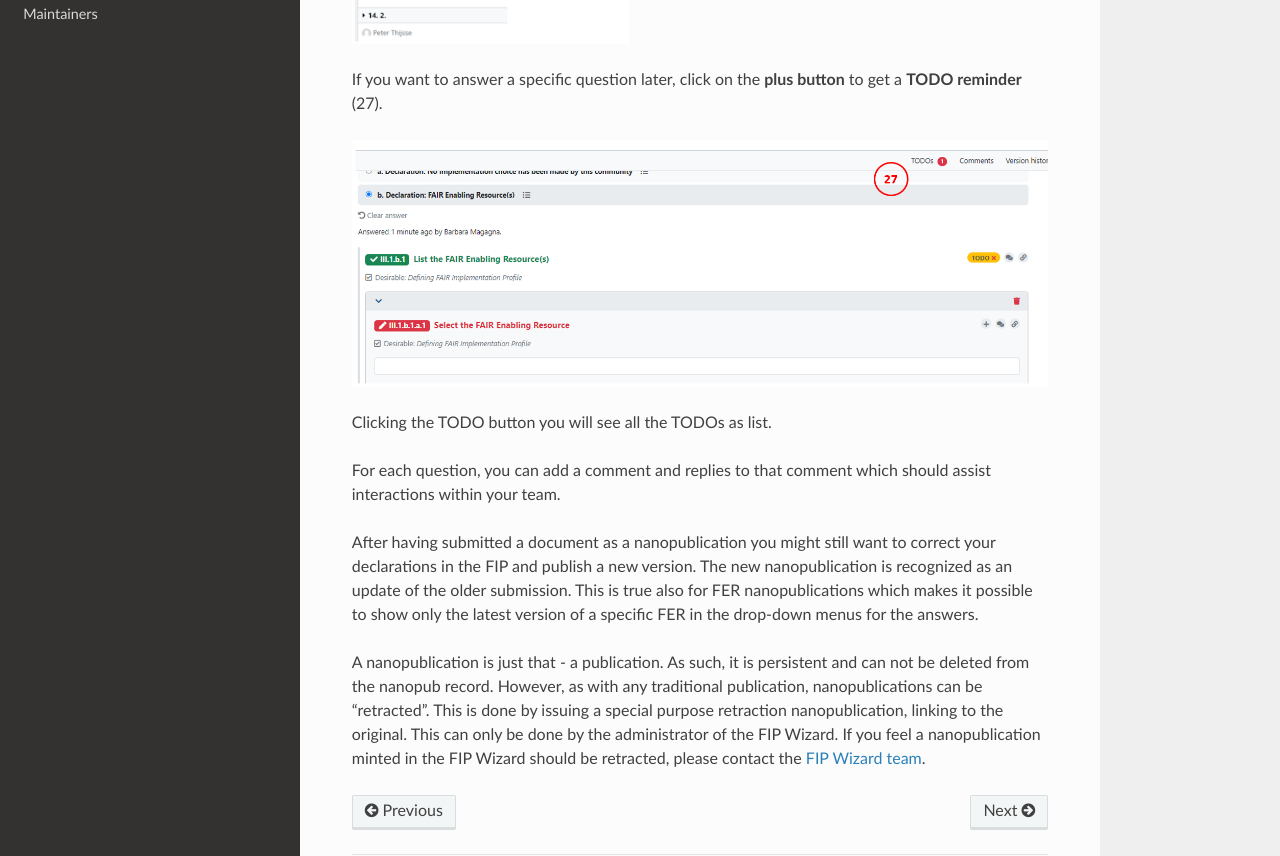
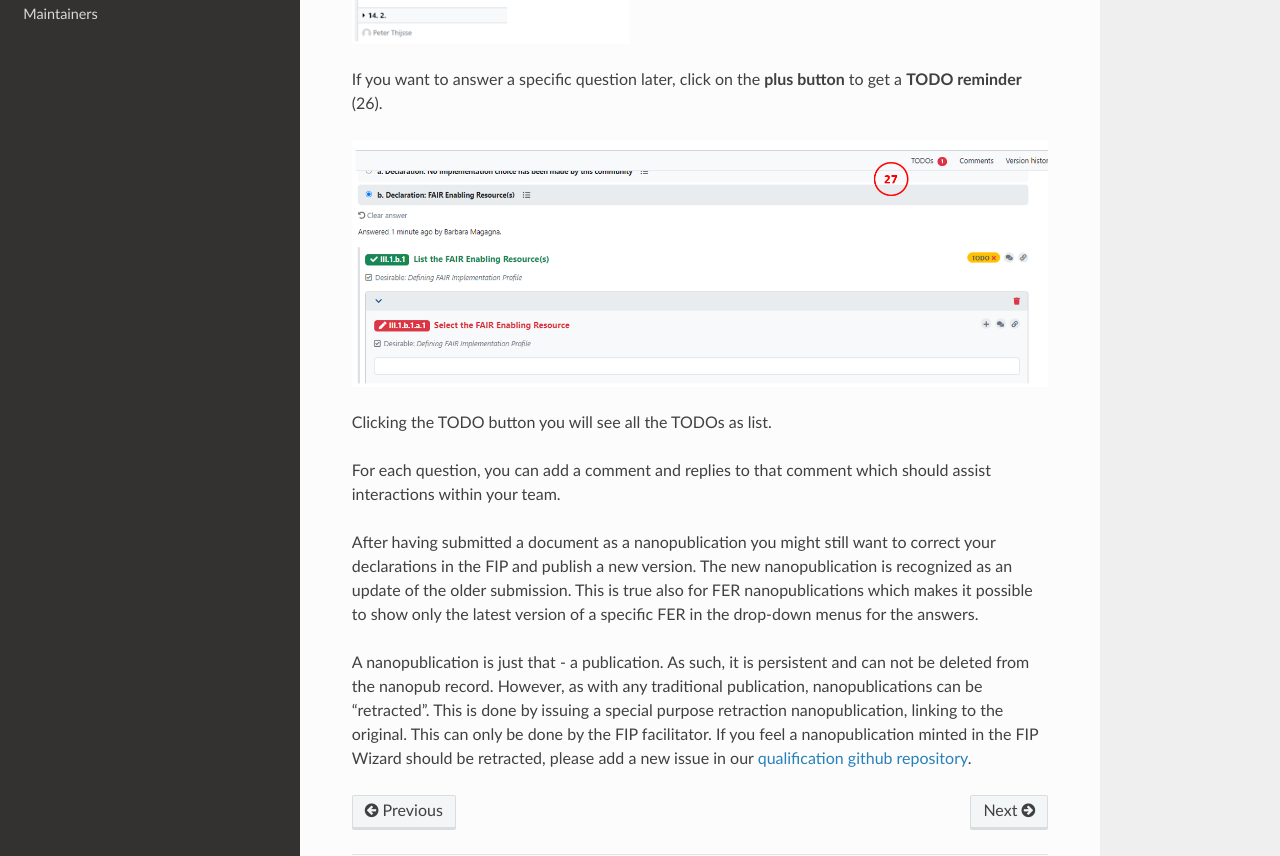
Before and after one commit to gofair-foundation/fip, a Sphinx documentation site: the page built from docs/Revising.md, in a window 1280 px wide and 1400 px high, scrolled down 295 px. Shown: the part 440-1296 px from the top of the window. Built offline with Sphinx 7.4.7 and the Read the Docs theme 2.0.0, drawn with Linux system fonts in a browser that asks for light colours; some of the changed text lies outside the part shown.

Commit message:
Update Revising.md

```diff
--- a/docs/Revising.md
+++ b/docs/Revising.md
@@ -12,7 +12,7 @@
 
 <p align="left"><img src="./_static/img/fipwug_ch5_img26.png" width="40%"></p>
 
-If you want to answer a specific question later, click on the **plus button** to get a **TODO reminder** (27).
+If you want to answer a specific question later, click on the **plus button** to get a **TODO reminder** (26).
 
 <p align="left"><img src="./_static/img/fipwug_ch5_img27.png.png" width="100%"></p>
 
@@ -22,4 +22,4 @@
 
 After having submitted a document as a nanopublication you might still want to correct your declarations in the FIP and publish a new version. The new nanopublication is recognized as an update of the older submission. This is true also for FER nanopublications which makes it possible to show only the latest version of a specific FER in the drop-down menus for the answers.
 
-A nanopublication is just that - a publication. As such, it is persistent and can not be deleted from the nanopub record. However, as with any traditional publication, nanopublications can be “retracted”. This is done by issuing a special purpose retraction nanopublication, linking to the original. This can only be done by the administrator of the FIP Wizard. If you feel a nanopublication minted in the FIP Wizard should be retracted, please contact the [FIP Wizard team](https://gofair-foundation.github.io/fip/Authors.html).
+A nanopublication is just that - a publication. As such, it is persistent and can not be deleted from the nanopub record. However, as with any traditional publication, nanopublications can be “retracted”. This is done by issuing a special purpose retraction nanopublication, linking to the original. This can only be done by the FIP facilitator. If you feel a nanopublication minted in the FIP Wizard should be retracted, please add a new issue in our [qualification github repository](https://github.com/gofair-foundation/fsr_qualification/issues).
```
Also changed, not shown: other parts of docs/Revising.md (+1 -1 lines).
